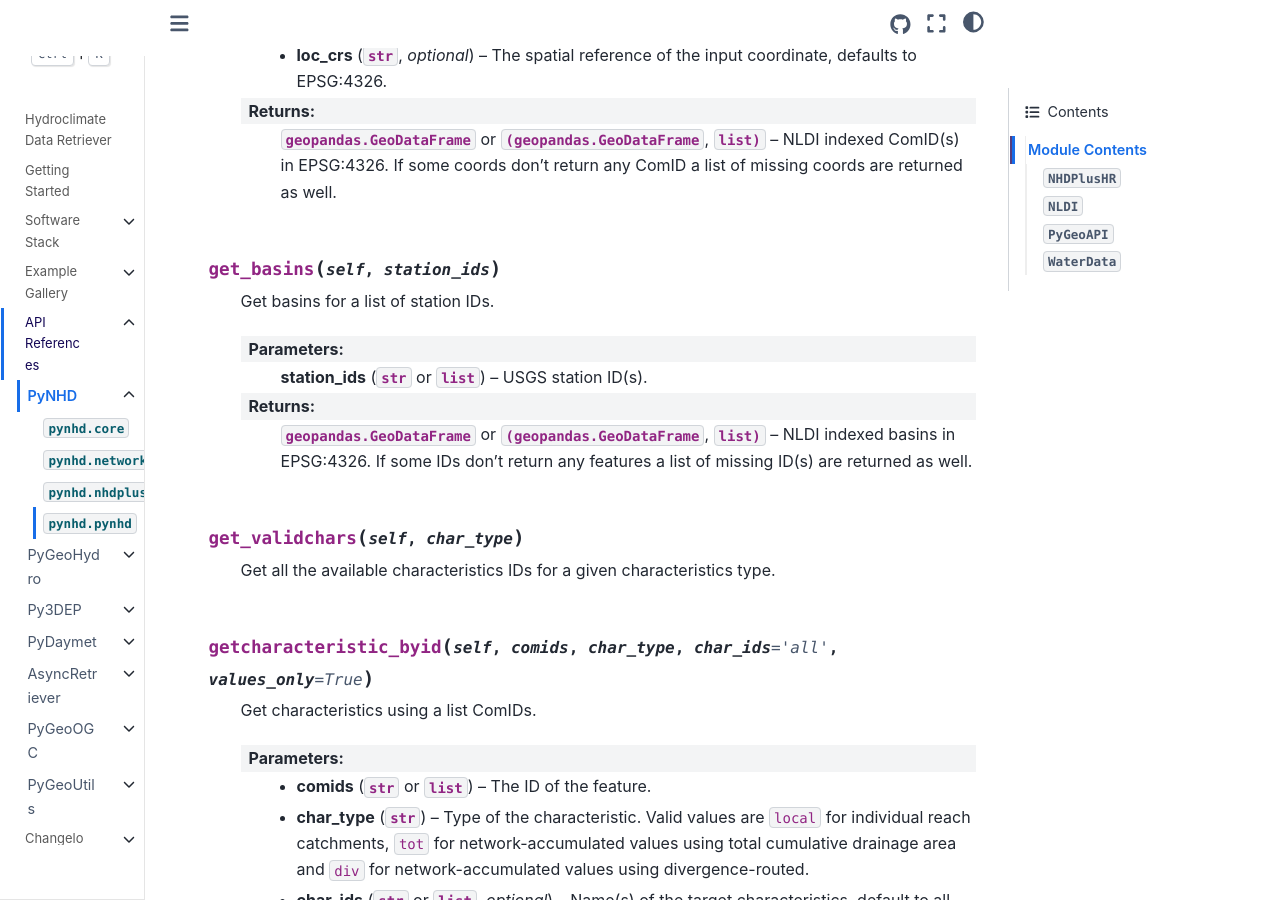
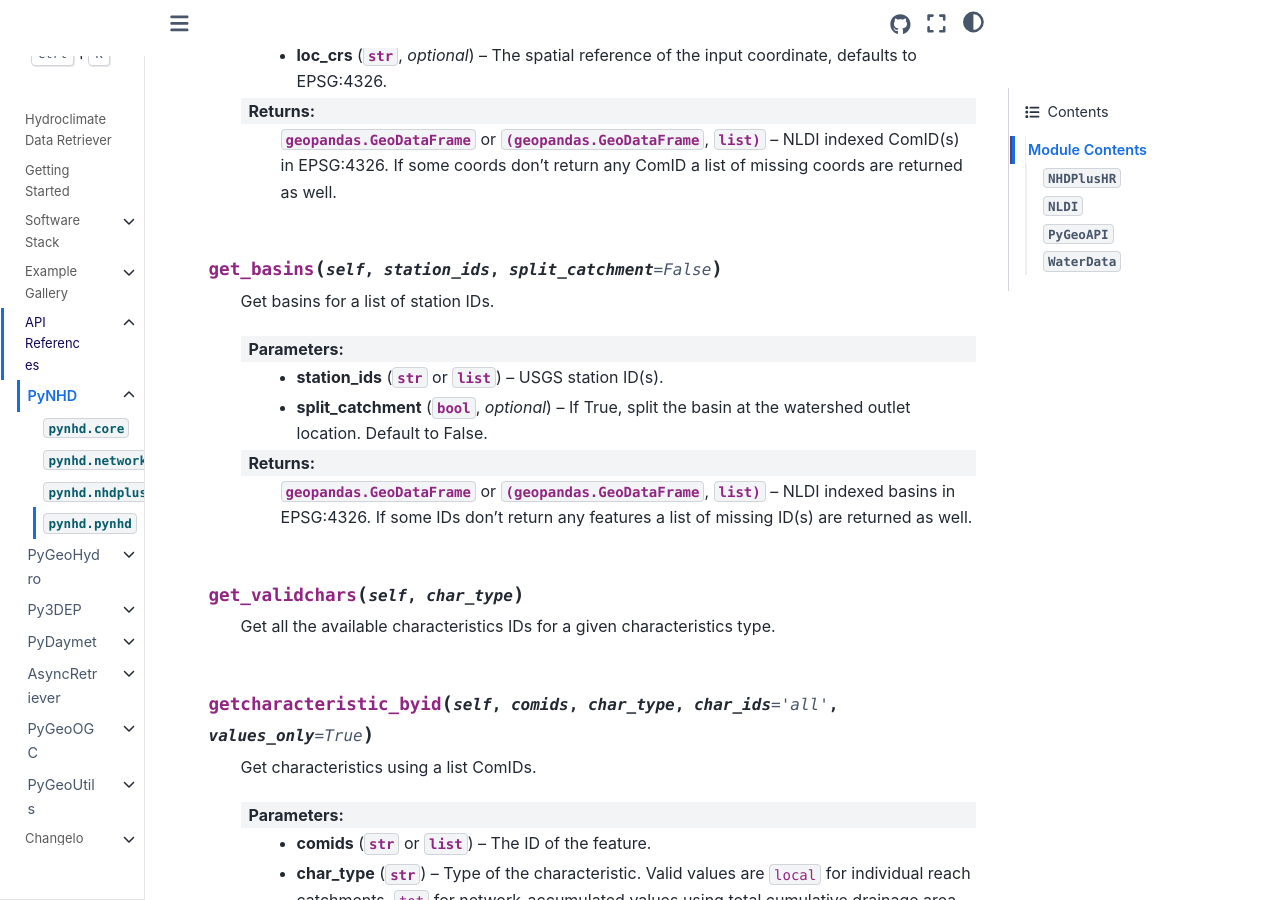
Before and after one commit to hyriver/hyriver.github.io, a Sphinx documentation site: the page built from docs/source/autoapi/pynhd/pynhd/index.rst, in a window 1280 px wide and 900 px high, scrolled down 1069 px. Built offline with Sphinx 7.4.7 and the Sphinx Book theme 1.1.4, drawn with Linux system fonts in a browser that asks for light colours; some of the changed text lies outside the part shown.

Commit message:
ENH: Update the APIs

```diff
--- a/docs/source/autoapi/pygeoogc/utils/index.rst
+++ b/docs/source/autoapi/pygeoogc/utils/index.rst
@@ -67,12 +67,6 @@ Module Contents
    .. py:method:: get(self, url, payload = None, headers = None)
 
       Retrieve data from a url by GET and return the Response.
-
-
-   .. py:method:: onlyipv4()
-      :staticmethod:
-
-      Disable IPv6 and only use IPv4.
 
 
    .. py:method:: post(self, url, payload = None, headers = None)
--- a/docs/source/autoapi/pygeoutils/pygeoutils/index.rst
+++ b/docs/source/autoapi/pygeoutils/pygeoutils/index.rst
@@ -43,6 +43,7 @@ Module Contents
 
    :Parameters: * **ds** (:class:`xarray.Dataset` or :class:`xarray.DataArray`) -- The dataset(array) to be masked
                 * **ds_dims** (:class:`tuple`, *optional*) -- Names of the coordinames in the dataset, defaults to ``("y", "x")``.
+                  The order of the dimension names must be (vertical, horizontal).
 
    :returns: :class:`rasterio.Affine`, :class:`int`, :class:`int` -- The affine transform, width, and height
 
--- a/docs/source/autoapi/pynhd/index.rst
+++ b/docs/source/autoapi/pynhd/index.rst
@@ -17,7 +17,7 @@ Submodules
 
    core/index.rst
    network_tools/index.rst
-   nhdplus_dervived/index.rst
+   nhdplus_derived/index.rst
    pynhd/index.rst
 
 
--- a/docs/source/autoapi/pynhd/nhdplus_dervived/index.rst
+++ b/docs/source/autoapi/pynhd/nhdplus_derived/index.rst
@@ -1,7 +1,7 @@
-:py:mod:`pynhd.nhdplus_dervived`
-================================
+:py:mod:`pynhd.nhdplus_derived`
+===============================
 
-.. py:module:: pynhd.nhdplus_dervived
+.. py:module:: pynhd.nhdplus_derived
 
 .. autoapi-nested-parse::
 
--- a/docs/source/autoapi/pynhd/pynhd/index.rst
+++ b/docs/source/autoapi/pynhd/pynhd/index.rst
@@ -44,11 +44,12 @@ Module Contents
                 a list of missing coords are returned as well.
 
 
-   .. py:method:: get_basins(self, station_ids)
+   .. py:method:: get_basins(self, station_ids, split_catchment = False)
 
       Get basins for a list of station IDs.
 
-      :Parameters: **station_ids** (:class:`str` or :class:`list`) -- USGS station ID(s).
+      :Parameters: * **station_ids** (:class:`str` or :class:`list`) -- USGS station ID(s).
+                   * **split_catchment** (:class:`bool`, *optional*) -- If True, split the basin at the watershed outlet location. Default to False.
 
       :returns: :class:`geopandas.GeoDataFrame` or :class:`(geopandas.GeoDataFrame`, :class:`list)` -- NLDI indexed basins in EPSG:4326. If some IDs don't return any features
                 a list of missing ID(s) are returned as well.
```
